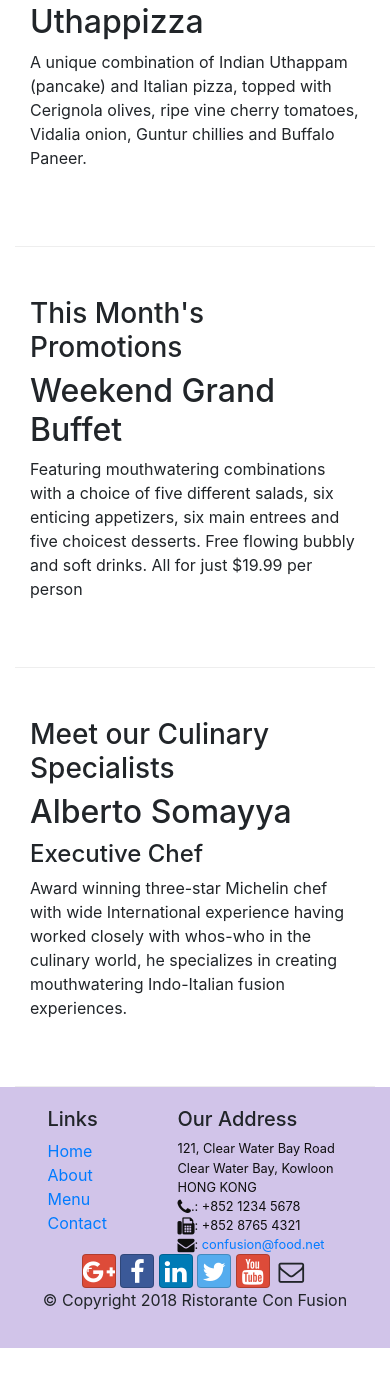
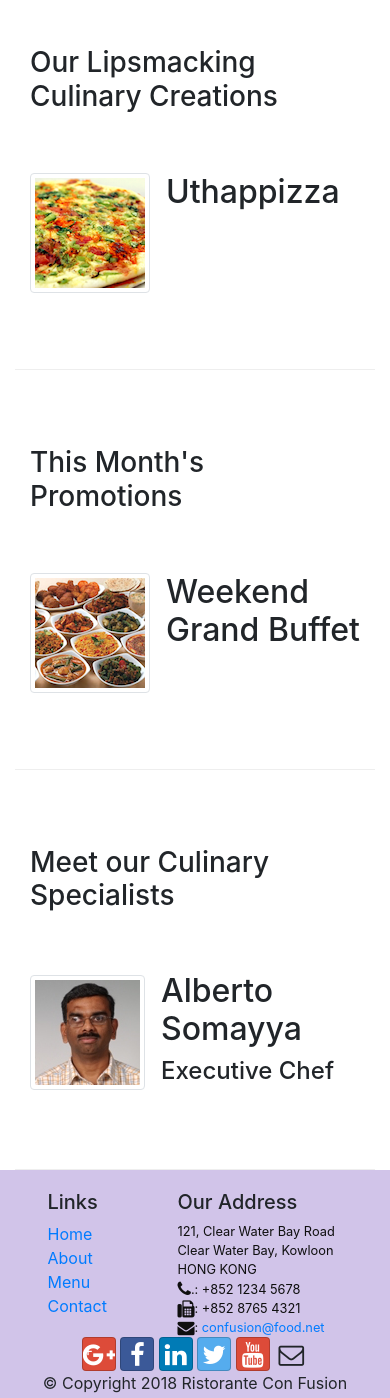
Before and after one commit to shamgar-kommerla/conFusion-Bootstrap-Website, a website: page index.html in a window 390 px wide. Shown: the part 533-1931 px from the top of the page. Before the commit the page ends 1881 px from the top, so only its background shows below. Drawn offline with nearby package versions, Linux system fonts and the light colour scheme.

Commit message:
Images and Media

```diff
--- a/index.html
+++ b/index.html
@@ -24,14 +24,17 @@
             <button class="navbar-toggler" type="button" data-toggle="collapse" data-target="#Navbar">
                 <span class="navbar-toggler-icon"></span>
             </button>
-            <a class="navbar-brand mr-auto" href="#">Ristorante con Fusion</a>
+            <a class="navbar-brand mr-auto" href="#"><img src="img/logo.png" height="30" width="41"></a>
 
             <div class="collapse navbar-collapse" id="Navbar">
                 <ul class="navbar-nav mr-auto">
-                    <li class="nav-item active"><a class="nav-link" href="#"><i class="fa fa-home fa-lg"></i>Home</a></li>
-                    <li class="nav-item"><a class="nav-link" href="aboutus.html"><i class="fa fa-info fa-lg"></i>About</a></li>
+                    <li class="nav-item active"><a class="nav-link" href="#"><i class="fa fa-home fa-lg"></i>Home</a>
+                    </li>
+                    <li class="nav-item"><a class="nav-link" href="aboutus.html"><i
+                                class="fa fa-info fa-lg"></i>About</a></li>
                     <li class="nav-item"><a class="nav-link" href="#"><i class="fa fa-list fa-lg"></i>Menu</a></li>
-                    <li class="nav-item"><a class="nav-link" href="#"><i class="fa fa-address-card fa-lg"></i>Contact</a></li>
+                    <li class="nav-item"><a class="nav-link" href="#"><i
+                                class="fa fa-address-card fa-lg"></i>Contact</a></li>
                 </ul>
             </div>
         </div>
@@ -47,7 +50,8 @@
                     <p>We take inspiration from the World's best cuisines, and create a unique fusion experience. Our
                         lipsmacking creations will tickle your culinary senses!</p>
                 </div>
-                <div class="col-12 col-sm">
+                <div class="col-12 col-sm align-self-center">
+                    <img src="img/logo.png" class="img-fluid">
                 </div>
             </div>
         </div>
@@ -59,37 +63,57 @@
                 <h3>Our Lipsmacking Culinary Creations</h3>
             </div>
             <div class="col col-sm order-sm-first col-md">
-                <h2>Uthappizza</h2>
-                <p>A unique combination of Indian Uthappam (pancake) and Italian pizza, topped with Cerignola olives,
+                <div class="media">
+                    <img class="d-flex mr-3 img-thumbnail align-self center" src="img/uthappizza.png" alt="Uthappizza">
+                    <div class="media-body">
+                        <h2 class="mt-0">Uthappizza</h2>
+                        <p class="d-none d-sm-block">A unique combination of Indian Uthappam (pancake) and Italian
+                            pizza, topped with Cerignola olives,
                             ripe vine cherry tomatoes, Vidalia onion, Guntur chillies and Buffalo Paneer.</p>
                     </div>
                 </div>
 
-
-        <div class="row row-content align-items-center">
-            <div class="col-12 col-sm-4 col-md-3">
-                <h3>This Month's Promotions</h3>
-            </div>
-            <div class="col col-sm col-md">
-                <h2>Weekend Grand Buffet</h2>
-                <p>Featuring mouthwatering combinations with a choice of five different salads, six enticing appetizers,
-                    six main entrees and five choicest desserts. Free flowing bubbly and soft drinks. All for just
-                    $19.99 per person </p>
             </div>
         </div>
 
         <div class="row row-content align-items-center">
-            <div class="col-12 col-sm-4 col-md-3">
+            <div class="col-12 col-sm-4 col-md-3 order-sm-last">
+                <h3>This Month's Promotions</h3>
+            </div>
+            <div class="col col-sm col-md">
+                <div class="media">
+                    <img class="d-flex mr-3 img-thumbnail align-self-center" src="img/buffet.png" alt="Alberto">
+                    <div class="media-body">
+                        <h2 class="mt-0">Weekend Grand Buffet</h2>
+
+                        <p class="d-none d-sm-block">Featuring mouthwatering combinations with a choice of five different salads, six enticing appetizers,
+                            six main entrees and five choicest desserts. Free flowing bubbly and soft drinks. All for just
+                            $19.99 per person</p>
+                    </div>
+                </div>
+            </div>
+        </div>
+
+        <div class="row row-content align-items-center">
+            <div class="col-12 col-sm-4 col-md-3 order-sm-last">
                 <h3>Meet our Culinary Specialists</h3>
             </div>
             <div class="col col-sm col-md">
-                <h2>Alberto Somayya</h2>
+                <div class="media">
+                    <img class="d-flex mr-3 img-thumbnail align-self-center" src="img/alberto.png" alt="Alberto">
+                    <div class="media-body">
+                        <h2 class="mt-0">Alberto Somayya</h2>
                         <h4>Executive Chef</h4>
-                <p>Award winning three-star Michelin chef with wide International experience having worked closely with
+                        <p class="d-none d-sm-block">Award winning three-star Michelin chef with wide International
+                            experience having worked closely with
                             whos-who in the culinary world, he specializes in creating mouthwatering Indo-Italian fusion
                             experiences. </p>
                     </div>
                 </div>
+            </div>
+        </div>
+
+
     </div>
 
     <footer class="footer">
@@ -117,11 +141,16 @@
                 </div>
                 <div class="col-12 col-sm-4 align-self-center">
                     <div class="text-center">
-                        <a class="btn btn-social-icon btn-google" href="http://google.com/+"><i class="fa fa-google-plus fa-lg"></i>+</a>
-                        <a class="btn btn-social-icon btn-facebook" href="http://www.facebook.com/profile.php?id="><i class="fa fa-facebook fa-lg"></i></a>
-                        <a class="btn btn-social-icon btn-linkedin" href="http://www.linkedin.com/in/"><i class="fa fa-linkedin fa-lg"></i></a>
-                        <a class="btn btn-social-icon btn-twitter" href="http://twitter.com/"><i class="fa fa-twitter fa-lg"></i></a>
-                        <a class="btn btn-social-icon btn-google" href="http://youtube.com/"><i class="fa fa-youtube fa-lg"></i></a>
+                        <a class="btn btn-social-icon btn-google" href="http://google.com/+"><i
+                                class="fa fa-google-plus fa-lg"></i>+</a>
+                        <a class="btn btn-social-icon btn-facebook" href="http://www.facebook.com/profile.php?id="><i
+                                class="fa fa-facebook fa-lg"></i></a>
+                        <a class="btn btn-social-icon btn-linkedin" href="http://www.linkedin.com/in/"><i
+                                class="fa fa-linkedin fa-lg"></i></a>
+                        <a class="btn btn-social-icon btn-twitter" href="http://twitter.com/"><i
+                                class="fa fa-twitter fa-lg"></i></a>
+                        <a class="btn btn-social-icon btn-google" href="http://youtube.com/"><i
+                                class="fa fa-youtube fa-lg"></i></a>
                         <a class="btn btn-social-icon" href="mailto:"><i class="fa fa-envelope-o fa-lg"></i></a>
                     </div>
                 </div>
```
Also changed, not shown: aboutus.html (+3 -2 lines), contactus.html (+3 -2 lines), img/alberto.png (added), img/buffet.png (added), img/logo.png (added), img/uthappizza.png (added), 1 other file. Lines whose indentation alone changed are shown as unchanged.
